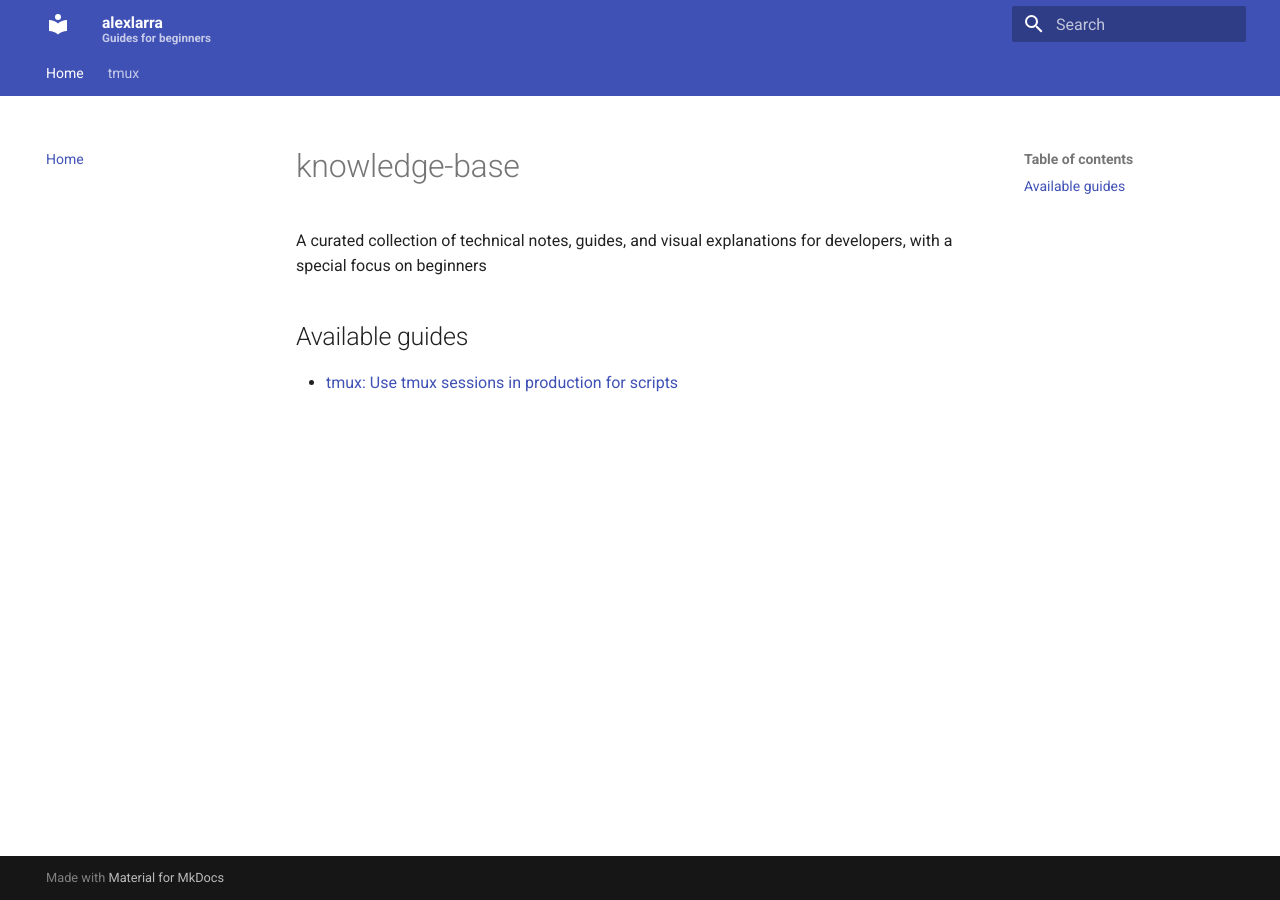
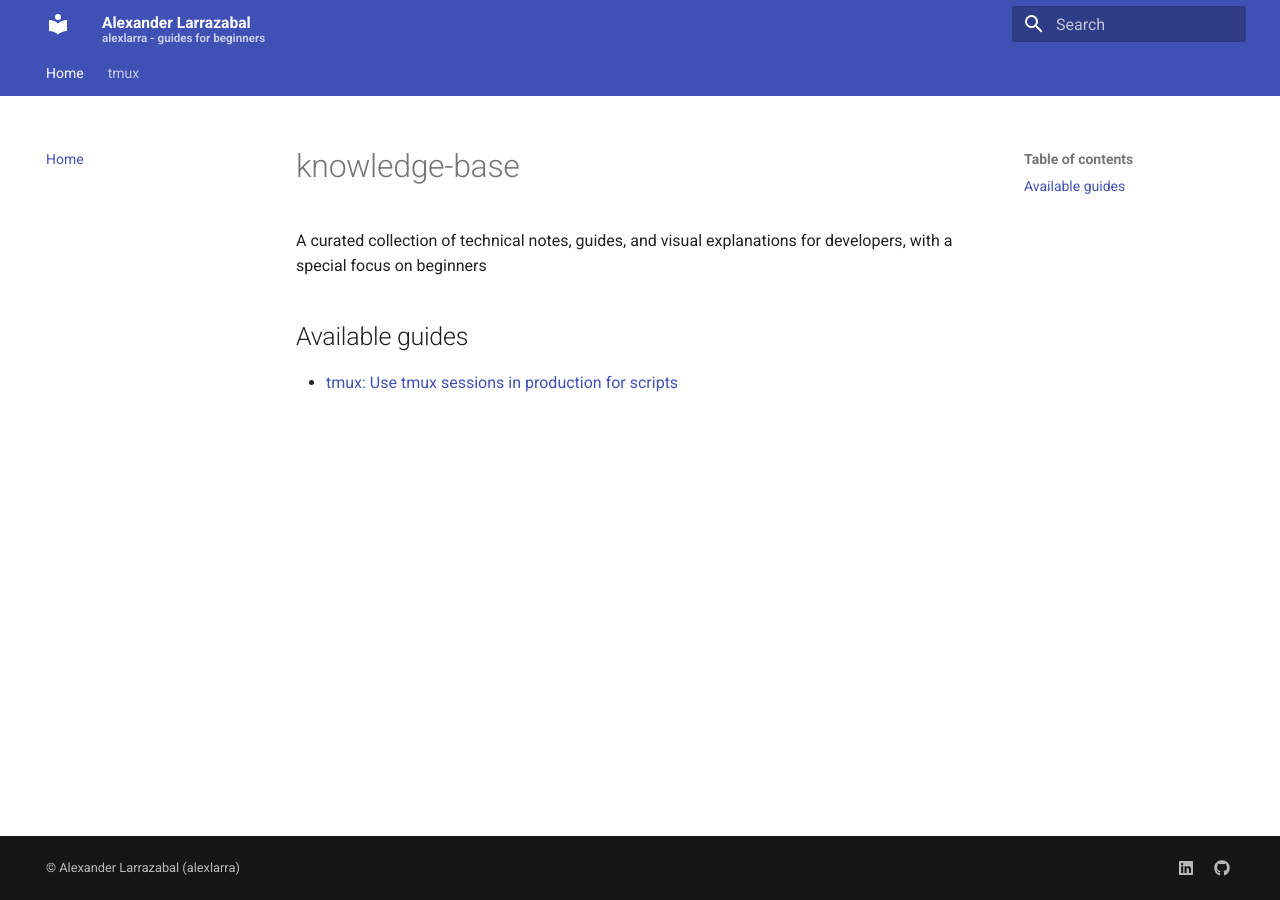
Before and after one commit to AlexLarra/knowledge-base, an MkDocs documentation site: the page built from docs/README.md, in a window 1280 px wide. Built offline with MkDocs 1.6.1 and Material for MkDocs 9.7.7, drawn with Linux system fonts in a browser that asks for light colours.

Commit message:
Add copyright information and social links in mkdocs.yml; update author name in header
- Added copyright notice for Alexander Larrazabal.
- Included LinkedIn and GitHub social links in mkdocs.yml.
- Updated author name and tagline in header.html for consistency.

```diff
--- a/mkdocs.yml
+++ b/mkdocs.yml
@@ -1,10 +1,20 @@
 site_name: knowledge-base
+copyright: "&copy; Alexander Larrazabal (alexlarra)"
 theme:
   name: material
   custom_dir: overrides
   features:
     - navigation.instant
     - navigation.tabs
+extra:
+  generator: false
+  social:
+    - icon: fontawesome/brands/linkedin
+      link: https://www.linkedin.com/in/alexlarra/
+      name: LinkedIn
+    - icon: fontawesome/brands/github
+      link: https://github.com/AlexLarra
+      name: GitHub
 markdown_extensions:
   - admonition
   - codehilite
--- a/overrides/partials/header.html
+++ b/overrides/partials/header.html
@@ -51,8 +51,8 @@
       <div class="md-header__ellipsis">
         <div class="md-header__topic">
           <span class="md-ellipsis md-header__brand">
-            <span class="md-header__author">alexlarra</span>
-            <span class="md-header__tagline">Guides for beginners</span>
+            <span class="md-header__author">Alexander Larrazabal</span>
+            <span class="md-header__tagline">alexlarra - guides for beginners</span>
           </span>
         </div>
         <div class="md-header__topic" data-md-component="header-topic">
```
